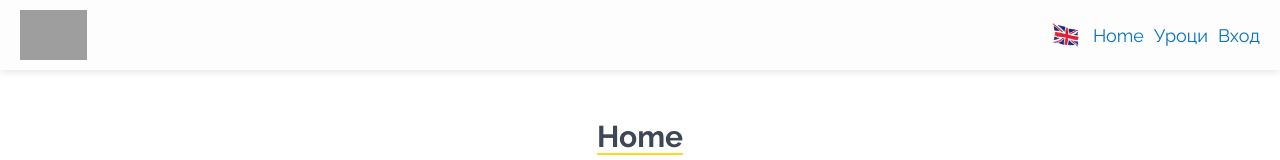
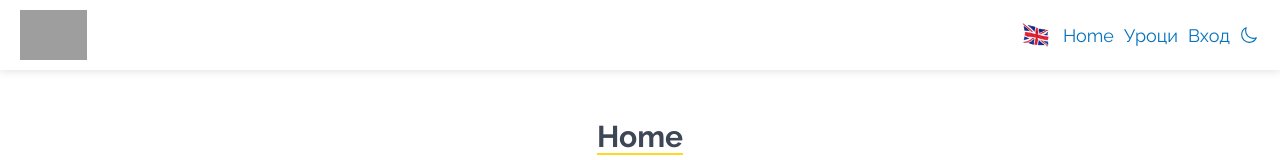
Before and after one commit to yuchormanski/roleri.bg-app, a React (Vite) app in the folder client/: page /home in a window 1280 px wide. Shown: the top 160 px of the page. Built offline with nearby package versions, Linux system fonts and the light colour scheme; grey boxes are pictures that could not be loaded.

Commit message:
Created theme context; Added dark mode ability

```diff
--- a/client/index.html
+++ b/client/index.html
@@ -1,5 +1,5 @@
 <!DOCTYPE html>
-<html lang="en">
+<html lang="en" class="dark">
   <head>
     <meta charset="UTF-8" />
     <!-- <link rel="icon" type="image/svg+xml" href="/vite.svg" /> -->
--- /dev/null
+++ b/client/src/context/DarkMode.jsx
@@ -0,0 +1,41 @@
+import { createContext, useContext, useEffect, useState } from "react";
+
+const DarkModeContext = createContext();
+
+function DarkModeProvider({ children }) {
+  const [isDark, setIsDark] = useState(false);
+
+  useEffect(
+    function () {
+      if (isDark) {
+        document.documentElement.classList.add("dark");
+        document.documentElement.classList.remove("light");
+      } else {
+        document.documentElement.classList.add("light");
+        document.documentElement.classList.remove("dark");
+      }
+    },
+    [isDark]
+  );
+
+  function themeToggle() {
+    setIsDark((mode) => !mode);
+  }
+
+  return (
+    <DarkModeContext.Provider value={{ isDark, themeToggle }}>
+      {children}
+    </DarkModeContext.Provider>
+  );
+}
+
+function useTheme() {
+  const context = useContext(DarkModeContext);
+
+  if (context === undefined)
+    throw new Error("DarkMode is used outside the context provider");
+
+  return context;
+}
+
+export { DarkModeProvider, useTheme };
--- a/client/src/css/colors.css
+++ b/client/src/css/colors.css
@@ -1,7 +1,19 @@
 :root {
-  --color-body: #fff;
-  --color-main: #3e4756;
-  --color-header: #fedfed;
+  &,
+  /* light mode */
+  &.light {
+    --color-body: #fff;
+    --color-main: #3e4756;
+    --color-header: ##fdfdfd;
+  }
+
+  /* dark mode */
+  &.dark {
+    --color-body: #3e4756;
+    --color-main: #fff;
+    --color-header: #2e3644;
+  }
+  /* main styles */
   --color-footer-bg: #0873ba;
   --color-selected-tint: #53b9e9;
   --color-selected: #28a8e3;
--- a/client/src/css/index.css
+++ b/client/src/css/index.css
@@ -7,5 +7,6 @@ body #root {
   flex-direction: column;
   height: 100dvh;
   position: relative;
+  background-color: var(--color-body);
   color: var(--color-main);
 }
--- a/client/src/ui/navigation/Navigation.module.css
+++ b/client/src/ui/navigation/Navigation.module.css
@@ -1,5 +1,5 @@
 .wrapper {
-  background-color: #fdfdfd;
+  background-color: var(--color-header);
   display: flex;
   align-items: center;
   padding: 1rem 2rem;
--- a/client/src/ui/navigation/NavigationMenu.jsx
+++ b/client/src/ui/navigation/NavigationMenu.jsx
@@ -2,13 +2,16 @@ import styles from "./NavigationMenu.module.css";
 
 import { useQuery } from "@tanstack/react-query";
 
-import Button from "../elements/button/Button.jsx";
+import { IoMoonOutline, IoSunnyOutline } from "react-icons/io5";
+
 import { NavLink } from "react-router-dom";
 import { useState } from "react";
 import { getLanguage } from "../../services/language.js";
 import { languageSet } from "../../util/lang.js";
+import { useTheme } from "../../context/DarkMode.jsx";
 
 function NavigationMenu({ onLogin, isMobile = true }) {
+  const { isDark, themeToggle } = useTheme();
   const {
     isLoading,
     data: cabins,
@@ -59,6 +62,13 @@ function NavigationMenu({ onLogin, isMobile = true }) {
                 {lang("login")}
               </button>
             </li>
+            <li className={styles.listItem}>
+              <div className={`${styles.listItemBtn} ${styles.lastInLine}`}>
+                <button className={`${styles.iconBtn}`} onClick={themeToggle}>
+                  {isDark ? <IoSunnyOutline /> : <IoMoonOutline />}
+                </button>
+              </div>
+            </li>
           </ul>
         </div>
       )}
--- a/client/src/ui/navigation/NavigationMenu.module.css
+++ b/client/src/ui/navigation/NavigationMenu.module.css
@@ -20,6 +20,14 @@
 .listItemBtn {
   color: var(--color-footer-bg);
   text-decoration: none;
+}
+
+.iconBtn {
+  position: absolute;
+  top: 2.4rem;
+}
+.lastInLine {
+  margin-right: 2rem;
 }
 
 @media (max-width: 760px) {
```
Also changed, not shown: client/src/App.jsx (+7 -1 lines).
